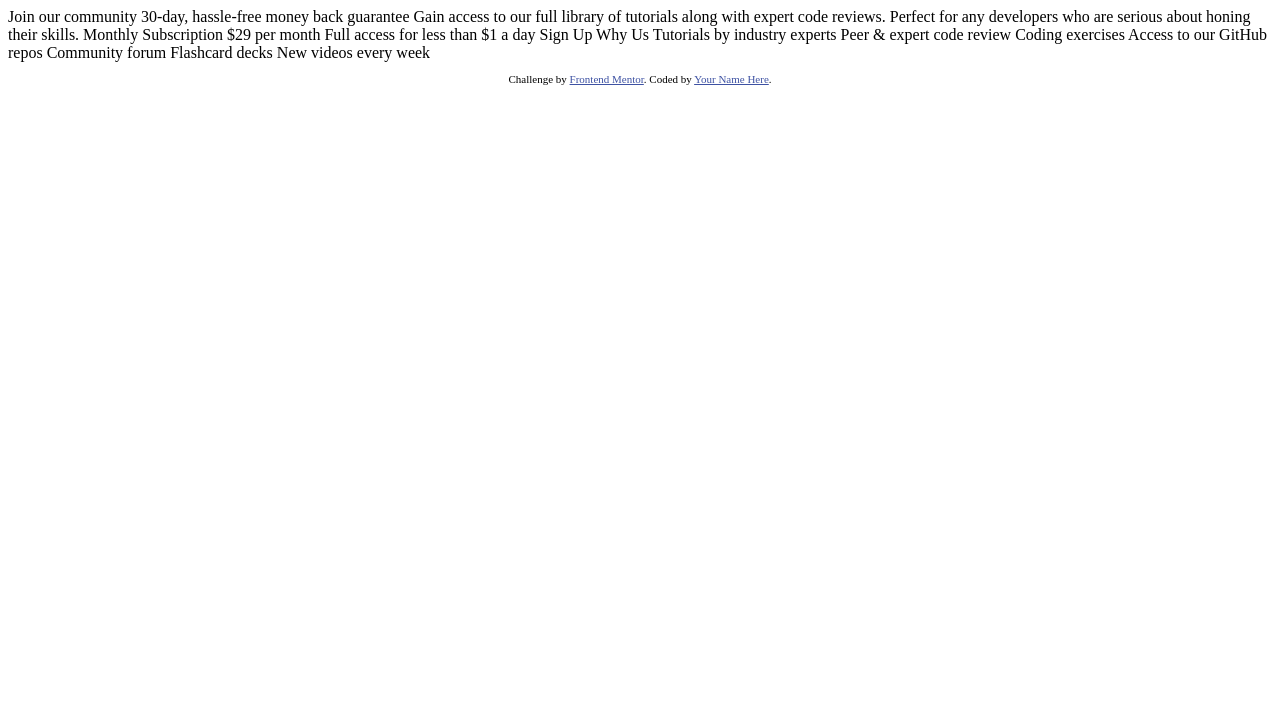
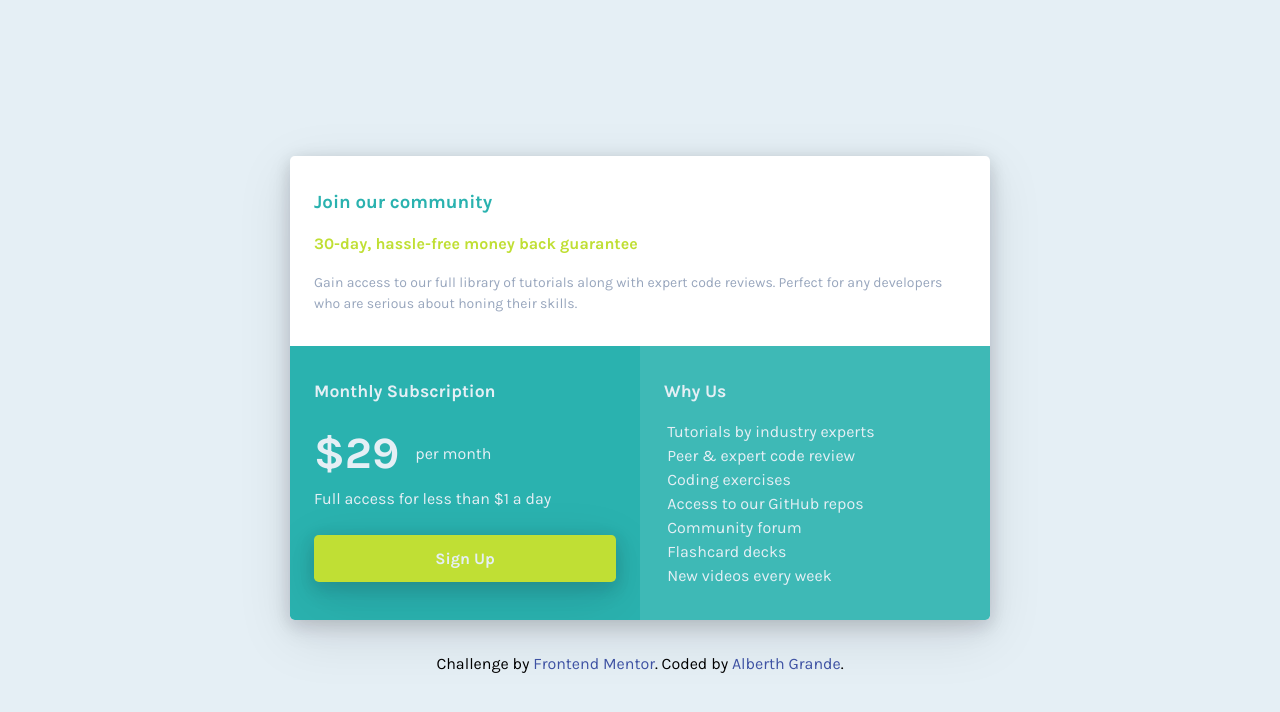
Before and after one commit to alberthgrande/single-price-grid-component, a plain HTML site: page index.html in a window 1280 px wide. Drawn offline with Linux system fonts and the light colour scheme.

Commit message:
Added single-price-grid-component

```diff
--- /dev/null
+++ b/css/reset.css
@@ -0,0 +1,62 @@
+/*
+  1. Use a more-intuitive box-sizing model.
+*/
+*,
+*::before,
+*::after {
+  box-sizing: border-box;
+}
+/*
+  2. Remove default margin
+*/
+* {
+  margin: 0;
+}
+/*
+  3. Allow percentage-based heights in the application
+*/
+html,
+body {
+  height: 100%;
+}
+/*
+  Typographic tweaks!
+  4. Add accessible line-height
+  5. Improve text rendering
+*/
+body {
+  line-height: 1.5;
+  -webkit-font-smoothing: antialiased;
+}
+/*
+  6. Improve media defaults
+*/
+img,
+picture,
+video,
+canvas,
+svg {
+  display: block;
+  max-width: 100%;
+}
+/*
+  7. Remove built-in form typography styles
+*/
+input,
+button,
+textarea,
+select {
+  font: inherit;
+}
+/*
+  8. Avoid text overflows
+*/
+p,
+h1,
+h2,
+h3,
+h4,
+h5,
+h6 {
+  overflow-wrap: break-word;
+}
--- /dev/null
+++ b/css/style.css
@@ -0,0 +1,147 @@
+@import url(reset.css);
+
+:root {
+  --clr-primary-Cyan: hsl(179, 62%, 43%);
+  --clr-primary-Bright-Yellow: hsl(71, 73%, 54%);
+
+  --clr-neutral-Light-Gray: hsl(204, 43%, 93%);
+  --clr-neutral-Grayish-Blue: hsl(218, 22%, 67%);
+
+  --fs-body-copy: 1rem;
+  --ff-body-font: "Karla", sans-serif;
+  --fw-text-400: 400;
+  --fw-text-700: 700;
+}
+
+* {
+  list-style: none;
+  text-decoration: none;
+}
+
+body {
+  display: flex;
+  justify-content: center;
+  align-items: center;
+  flex-direction: column;
+
+  background-color: var(--clr-neutral-Light-Gray);
+  font-size: var(--fs-body-copy);
+  font-family: var(--ff-body-font);
+}
+
+/* flex-container */
+.container {
+  background-color: hsl(0, 0%, 100%);
+  margin: 2rem;
+  box-shadow: rgba(17, 17, 26, 0.1) 0px 4px 16px,
+    rgba(17, 17, 26, 0.1) 0px 8px 24px, rgba(17, 17, 26, 0.1) 0px 16px 56px;
+  border-radius: 0.3rem;
+  overflow: hidden;
+  max-width: 700px;
+}
+
+.community__title-one {
+  color: var(--clr-primary-Cyan);
+  margin: 1rem 0;
+}
+
+.community__title-two {
+  color: var(--clr-primary-Bright-Yellow);
+  font-size: var(--ff-body-font);
+  margin-bottom: 1rem;
+}
+
+.community__text {
+  color: var(--clr-neutral-Grayish-Blue);
+  font-size: 0.875rem;
+  margin-bottom: 1rem;
+}
+
+/* grid-container */
+.grid-container {
+  display: grid;
+  /* align-items: center; */
+  grid-template-columns: repeat(2, 1fr);
+}
+
+.community__content,
+.monthly__content,
+.whyus__content {
+  padding: 1rem 1.5rem;
+}
+
+.monthly__content,
+.whyus__content {
+  background-color: var(--clr-primary-Cyan);
+  padding: 1rem 1.5rem;
+  color: var(--clr-neutral-Light-Gray);
+}
+
+.whyus__content {
+  background-color: hsla(179, 62%, 43%, 0.9);
+}
+
+.monthly__title-one,
+.whyus__title {
+  font-size: 1.1rem;
+  margin: 1rem 0;
+}
+
+.monthly__title-two {
+  display: flex;
+  align-items: center;
+  gap: 1rem;
+}
+
+.monthly__title-two h3 {
+  font-size: 2.8rem;
+}
+
+.button {
+  color: var(--clr-neutral-Light-Gray);
+  background-color: var(--clr-primary-Bright-Yellow);
+  box-shadow: rgba(17, 17, 26, 0.1) 0px 4px 16px,
+    rgba(17, 17, 26, 0.1) 0px 8px 24px, rgba(17, 17, 26, 0.1) 0px 16px 56px;
+  border: none;
+  border-radius: 0.3rem;
+  width: 100%;
+  outline-color: transparent;
+  padding: 0.7rem;
+  margin: 1.5rem 0 1rem;
+  font-weight: var(--fw-text-700);
+  cursor: pointer;
+}
+
+.button:hover {
+  background-color: hsla(71, 73%, 54%, 0.5);
+  color: var(--clr-neutral-Light-Gray);
+}
+
+.whyus__links {
+  margin-left: -2.3rem;
+  margin-bottom: 1rem;
+}
+
+.whyus__links a {
+  color: var(--clr-neutral-Light-Gray);
+}
+
+/* footer */
+.attribution {
+  font-size: var(--ff-body-font);
+  text-align: center;
+}
+.attribution a {
+  color: hsl(228, 45%, 44%);
+}
+
+@media (max-width: 48rem) {
+  .container {
+    margin-top: 20rem;
+  }
+
+  .grid-container {
+    display: flex;
+    flex-direction: column;
+  }
+}
--- a/index.html
+++ b/index.html
@@ -1,49 +1,90 @@
 <!DOCTYPE html>
 <html lang="en">
   <head>
-  <meta charset="UTF-8">
-  <meta name="viewport" content="width=device-width, initial-scale=1.0"> <!-- displays site properly based on user's device -->
+    <meta charset="UTF-8" />
+    <meta name="viewport" content="width=device-width, initial-scale=1.0" />
+    <!-- displays site properly based on user's device -->
 
-  <link rel="icon" type="image/png" sizes="32x32" href="./images/favicon-32x32.png">
+    <link
+      rel="icon"
+      type="image/png"
+      sizes="32x32"
+      href="./images/favicon-32x32.png"
+    />
 
     <title>Frontend Mentor | Single Price Grid Component</title>
 
-  <!-- Feel free to remove these styles or customise in your own stylesheet 👍 -->
-  <style>
-    .attribution { font-size: 11px; text-align: center; }
-    .attribution a { color: hsl(228, 45%, 44%); }
-  </style>
+    <!-- css link -->
+    <link rel="stylesheet" href="./css/style.css" />
+
+    <!-- google fonts -->
+    <link rel="preconnect" href="https://fonts.googleapis.com" />
+    <link rel="preconnect" href="https://fonts.gstatic.com" crossorigin />
+    <link
+      href="https://fonts.googleapis.com/css2?family=Karla:wght@400;700&display=swap"
+      rel="stylesheet"
+    />
   </head>
   <body>
-  Join our community
+    <main>
+      <section class="container">
+        <article class="flex-container">
+          <div class="community__content">
+            <h1 class="community__title-one">Join our community</h1>
 
+            <h2 class="community__title-two">
               30-day, hassle-free money back guarantee
+            </h2>
 
-  Gain access to our full library of tutorials along with expert code reviews.
-  Perfect for any developers who are serious about honing their skills.
+            <p class="community__text">
+              Gain access to our full library of tutorials along with expert
+              code reviews. Perfect for any developers who are serious about
+              honing their skills.
+            </p>
+          </div>
+        </article>
 
-  Monthly Subscription
+        <article class="grid-container">
+          <div class="monthly__content">
+            <h2 class="monthly__title-one">Monthly Subscription</h2>
 
-  &dollar;29 per month
+            <div class="monthly__title-two">
+              <h3>&dollar;29</h3>
+              <span> per month</span>
+            </div>
 
+            <p class="monthly__text">
               Full access for less than &dollar;1 a day
+            </p>
 
-  Sign Up
+            <button class="button">Sign Up</button>
+          </div>
 
-  Why Us
+          <div class="whyus__content">
+            <h2 class="whyus__title">Why Us</h2>
 
-  Tutorials by industry experts
-  Peer &amp; expert code review
-  Coding exercises
-  Access to our GitHub repos
-  Community forum
-  Flashcard decks
-  New videos every week
+            <div class="whyus__links">
+              <ul>
+                <li><a href="#">Tutorials by industry experts</a></li>
+                <li><a href="#">Peer &amp; expert code review</a></li>
+                <li><a href="#">Coding exercises</a></li>
+                <li><a href="#">Access to our GitHub repos</a></li>
+                <li><a href="#">Community forum </a></li>
+                <li><a href="#">Flashcard decks</a></li>
+                <li><a href="#">New videos every week</a></li>
+              </ul>
+            </div>
+          </div>
+        </article>
+      </section>
+    </main>
 
     <footer>
       <p class="attribution">
-      Challenge by <a href="https://www.frontendmentor.io?ref=challenge" target="_blank">Frontend Mentor</a>.
-      Coded by <a href="#">Your Name Here</a>.
+        Challenge by
+        <a href="https://www.frontendmentor.io?ref=challenge" target="_blank"
+          >Frontend Mentor</a
+        >. Coded by <a href="#">Alberth Grande</a>.
       </p>
     </footer>
   </body>
```
Also changed, not shown: 1 other file. Lines whose indentation alone changed are shown as unchanged.
